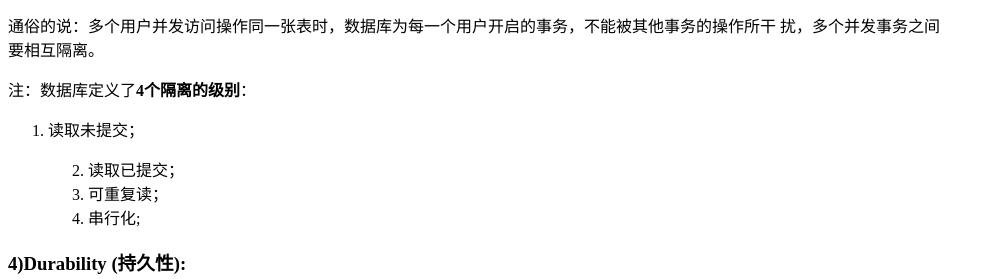
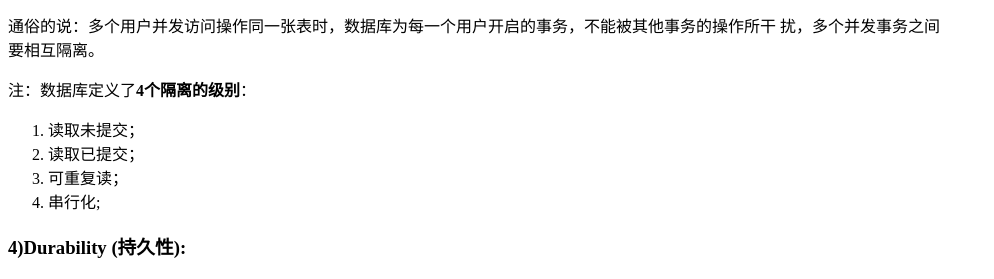
Before and after one commit to jirong0214/jirong0214.github.io, a plain HTML site: page 2020/07/08/数据库的事务/index.html in a window 1280 px wide. Shown: the part 1972-2251 px from the top of the page, without its empty margins (0-994 px from the left). Drawn offline with Linux system fonts and the light colour scheme.

Commit message:
Site updated: 2020-07-08 23:31:44

```diff
--- a/2020/07/08/数据库的事务/index.html
+++ b/2020/07/08/数据库的事务/index.html
@@ -90,7 +90,7 @@
 <meta property="og:image" content="https://i.loli.net/2020/07/08/CpxwZEXob6PFz17.png">
 <meta property="og:image" content="https://i.loli.net/2020/07/08/QzkT8M3B6EaNd4o.png">
 <meta property="article:published_time" content="2020-07-08T09:09:04.726Z">
-<meta property="article:modified_time" content="2020-07-08T15:28:11.595Z">
+<meta property="article:modified_time" content="2020-07-08T15:31:23.077Z">
 <meta property="article:author" content="田济荣">
 <meta property="article:tag" content="数据库">
 <meta name="twitter:card" content="summary">
@@ -378,13 +378,10 @@
 <p>通俗的说：多个用户并发访问操作同一张表时，数据库为每一个用户开启的事务，不能被其他事务的操作所干    扰，多个并发事务之间要相互隔离。    </p>
 <p>注：数据库定义了<strong>4个隔离的级别</strong>：</p>
 <ol>
-<li><p>读取未提交；</p>
-<ol start="2">
+<li>读取未提交；</li>
 <li>读取已提交；</li>
 <li>可重复读；</li>
 <li>串行化;</li>
-</ol>
-</li>
 </ol>
 <h3 id="4-Durability-持久性"><a href="#4-Durability-持久性" class="headerlink" title="4)Durability (持久性):"></a>4)Durability (持久性):</h3><p><strong>指事务所对数据库所作的更改便持久的保存在数据库之中，并不会被回滚。</strong></p>
 <p>通俗的说：比如我将事务做完之后，这个结果是能持久下去的并能一直存下去。不管断电还是其他情况。</p>
```
Also changed, not shown: index.html (+1 -4 lines).
